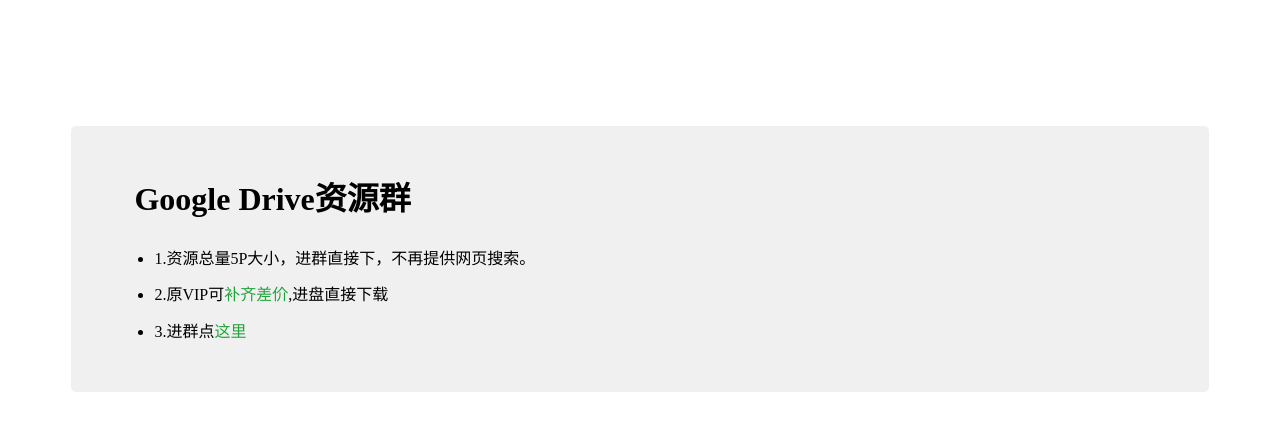
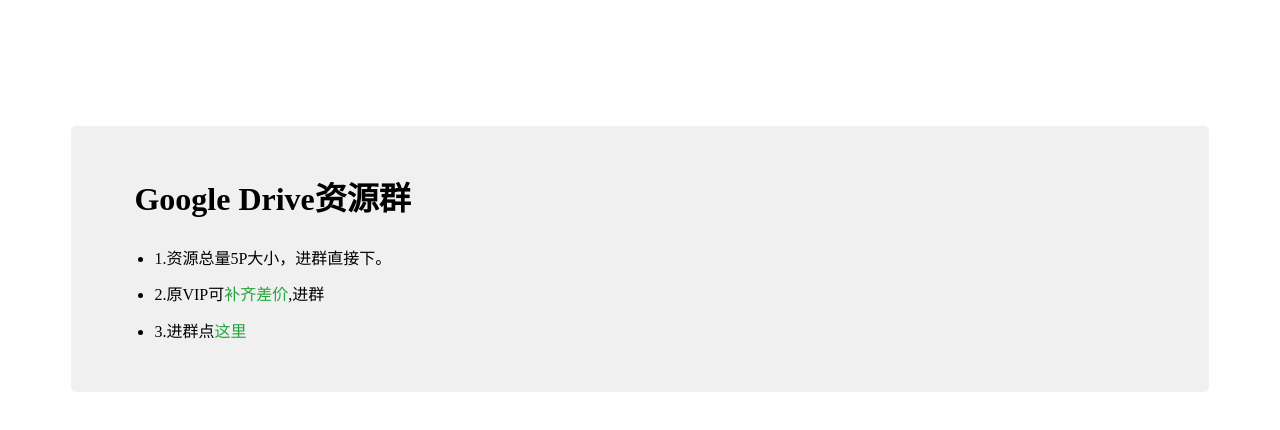
Before and after one commit to gdtool/gezhong, a plain HTML site: page index.html in a window 1280 px wide. Drawn offline with Linux system fonts and the light colour scheme.

Commit message:
Update index.html

```diff
--- a/index.html
+++ b/index.html
@@ -35,8 +35,8 @@
     <div class="container">
         <h1>Google Drive资源群</h1>
         <ul>
-            <li>1.资源总量5P大小，进群直接下，不再提供网页搜索。</li>
-            <li>2.原VIP可<a href="https://afdian.net/@zhaopp" target="_blank">补齐差价</a>,进盘直接下载</li>
+            <li>1.资源总量5P大小，进群直接下。</li>
+            <li>2.原VIP可<a href="https://afdian.net/@zhaopp" target="_blank">补齐差价</a>,进群</li>
             <li>3.进群点<a href="https://afdian.net/@zhaopp" target="_blank">这里</a></li>
         </ul>
     </div>
```
